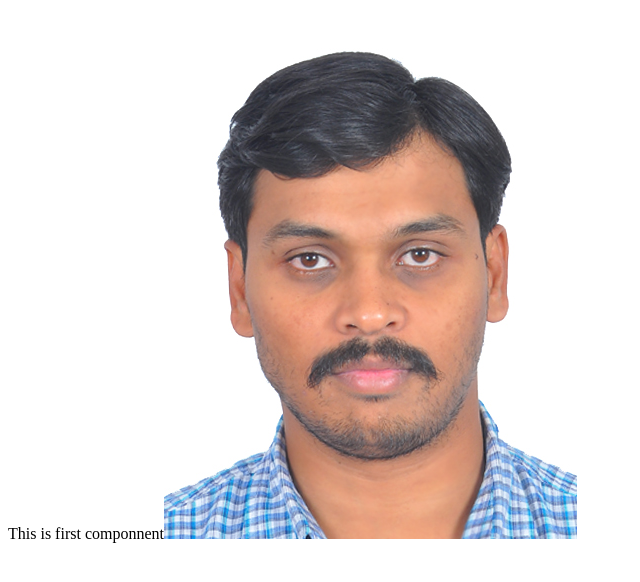
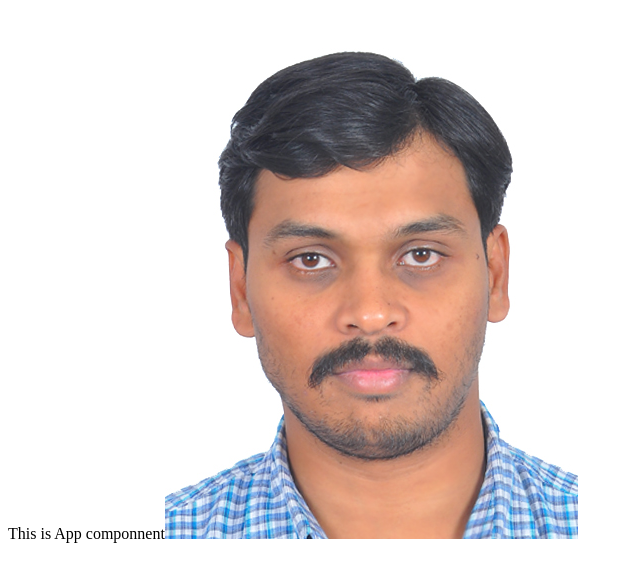
Before and after one commit to krishna63/msproject, a React app: page / in a window 1280 px wide. Shown: the top 582 px of the page, without its empty margins (0-640 px from the left). Built offline with nearby package versions, Linux system fonts and the light colour scheme.

Commit message:
test commit message

```diff
--- a/src/App/app.jsx
+++ b/src/App/app.jsx
@@ -3,7 +3,7 @@ import myimage from '../assets/12.jpg'
 
 const App = () => (
   <div>
-    This is first componnent
+    This is App componnent
     <img src={`${myimage}`} alt='myimage not loaded' />
   </div>
 );
```
Also changed, not shown: .commitlintrc.js, 1 other file (tests, documents, lock files or other folders).
